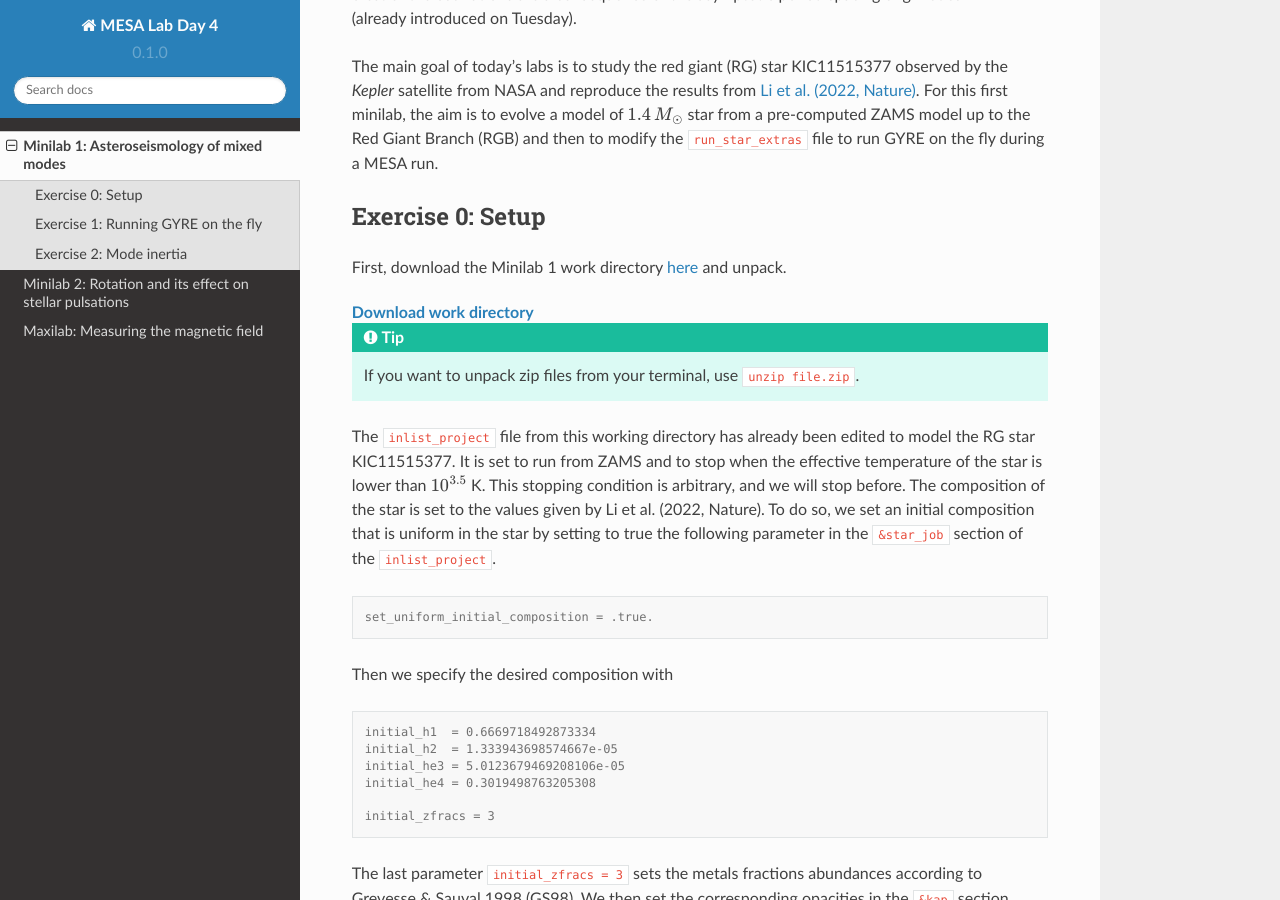
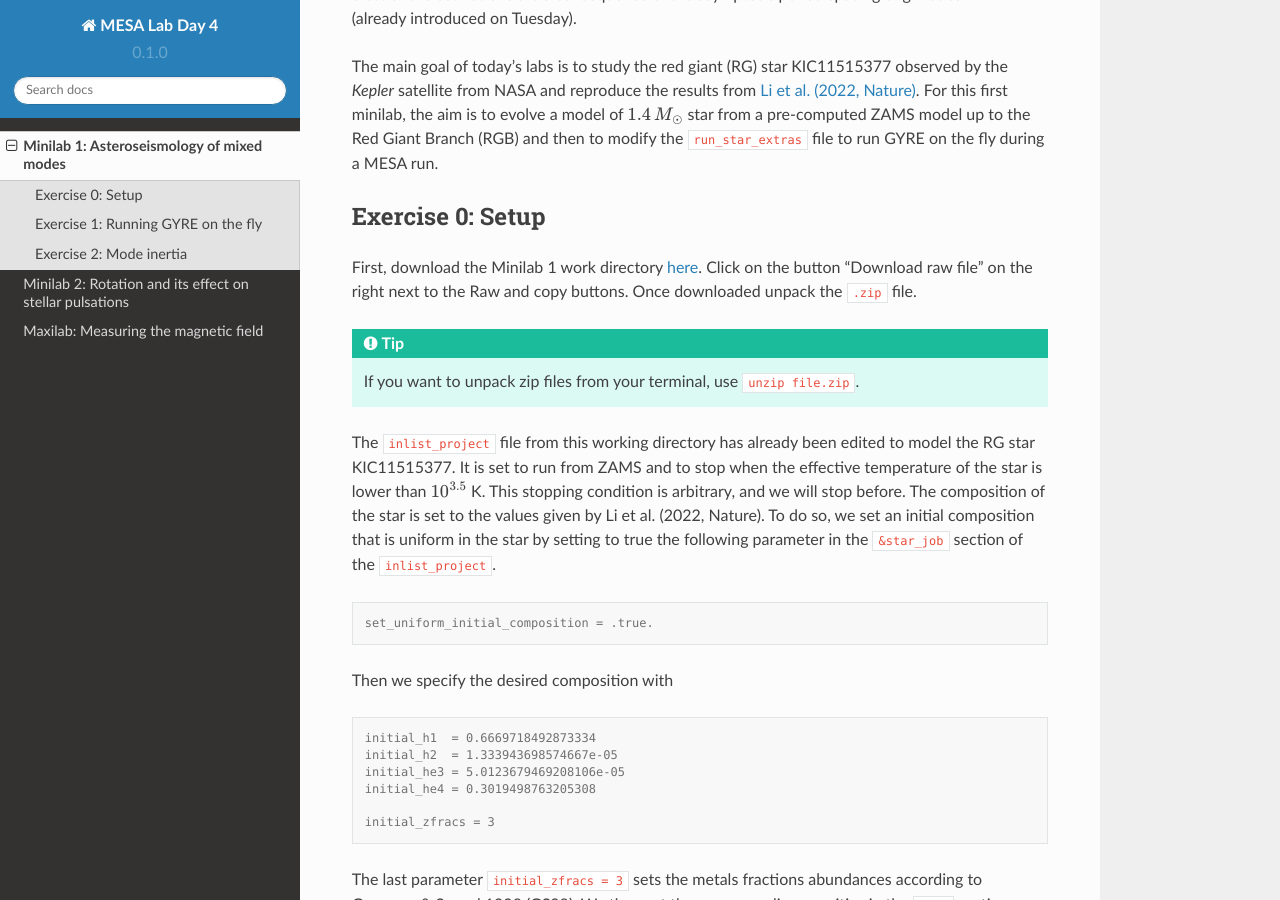
Before and after one commit to mesa-summer-school-2023/mesa-school-bugnet, a Sphinx documentation site: the page built from docs/minilab1.rst, in a window 1280 px wide and 900 px high, scrolled down 1230 px. Built offline with Sphinx 7.4.7 and the Read the Docs theme 2.0.0, drawn with Linux system fonts in a browser that asks for light colours.

Commit message:
Update minilab1.rst

```diff
--- a/docs/minilab1.rst
+++ b/docs/minilab1.rst
@@ -29,13 +29,7 @@ Exercise 0: Setup
 --------
 
 First, download the Minilab 1 work directory `here
-<https://github.com/mesa-summer-school-2023/mesa-school-bugnet/blob/main/docs/work_mini1.zip>`__ and unpack.
-
-.. raw:: html
-
-    <a href="https://github.com/mesa-summer-school-2023/mesa-school-bugnet/blob/main/work_directories/work_mini1.zip" download>
-     <strong>Download work directory</strong>
-    </a>
+<https://github.com/mesa-summer-school-2023/mesa-school-bugnet/blob/main/docs/work_mini1.zip>`__. Click on the button "Download raw file" on the right next to the Raw and copy buttons. Once downloaded unpack the ``.zip`` file.
 
 .. tip::
 
```
